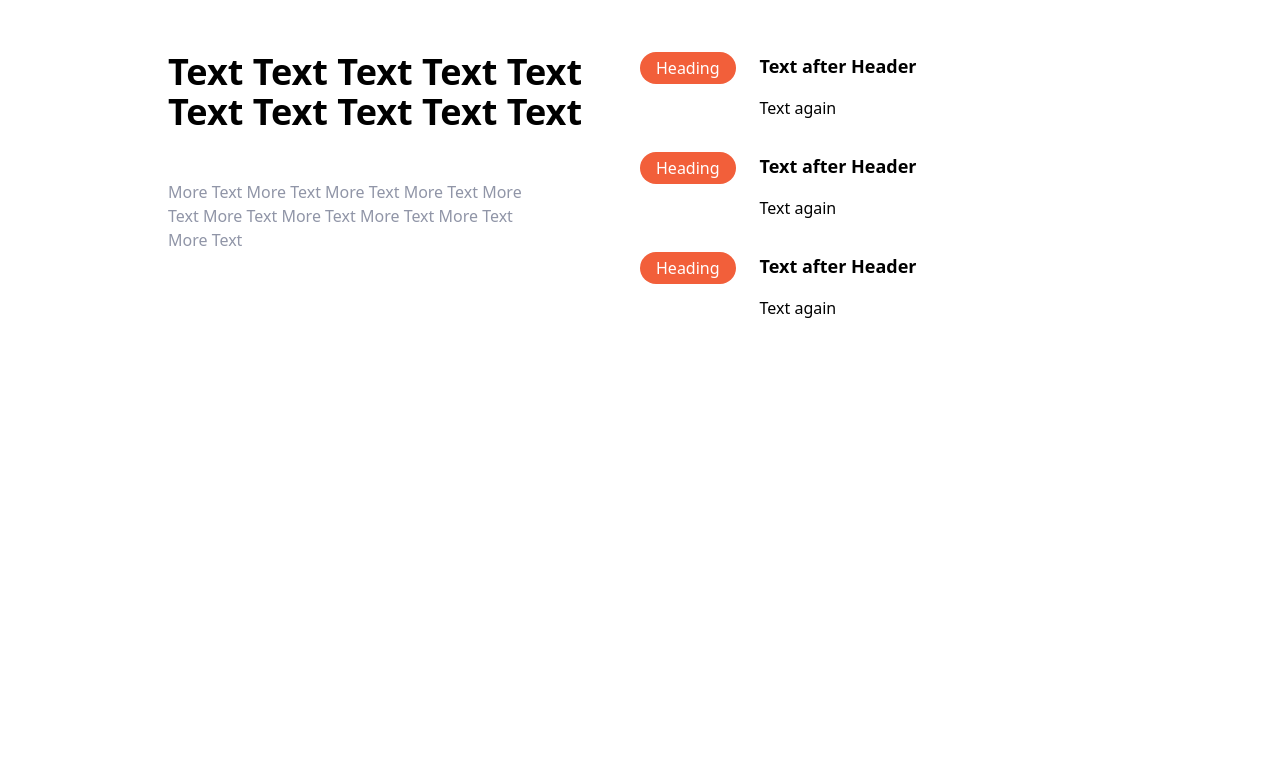
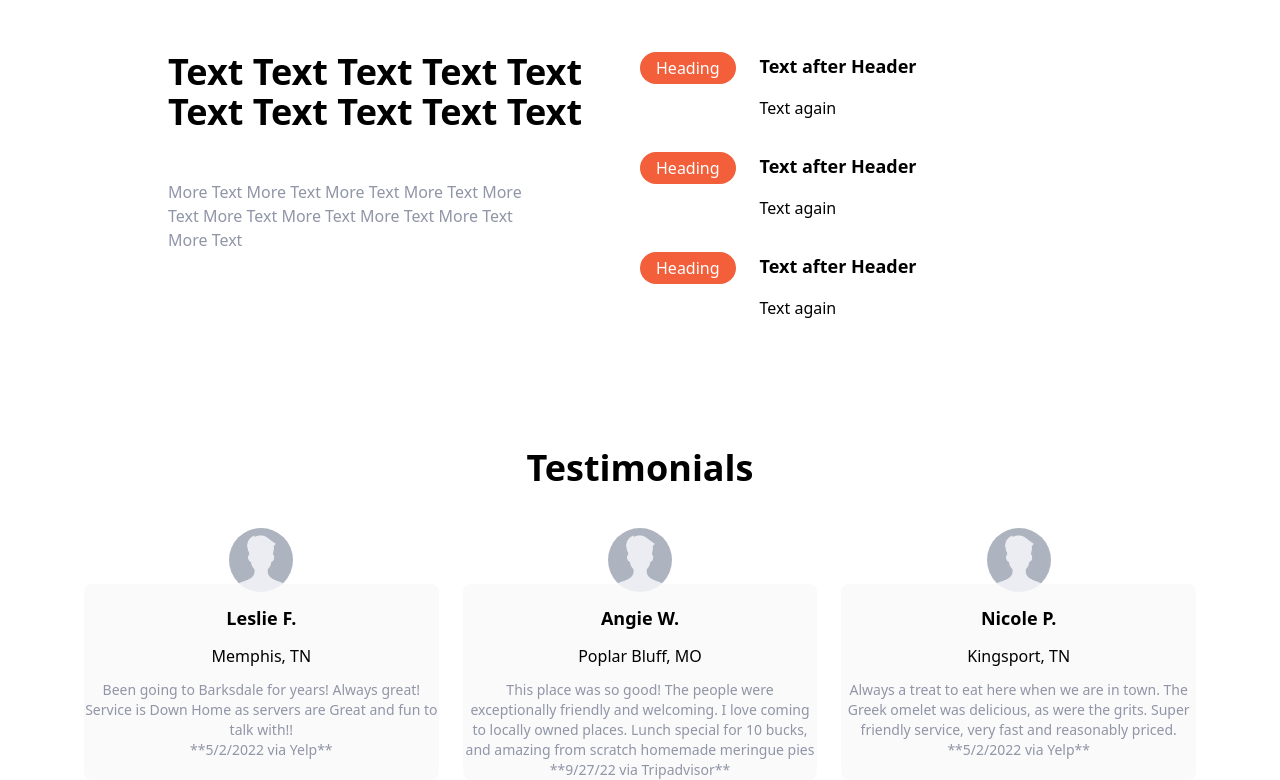
Before and after one commit to kjframe/BarksdaleTailwind, a website: page index.html in a window 1280 px wide. Shown: the part 755-1535 px from the top of the page. Before the commit the page ends 1075 px from the top, so only its background shows below. Drawn offline with Linux system fonts and the light colour scheme.

Commit message:
testimonials

```diff
--- a/index.html
+++ b/index.html
@@ -144,5 +144,46 @@
                 </div>
             </div>
         </section>
+
+        <!-- Testimonials -->
+        <section id="testimonials">
+            <!-- container to heading and Testimonial Blocks -->
+            <div class="max-w-6xl px-5 mx-auto mt-32 text-center">
+                <!-- Heading -->
+                <h2 class="text-4xl font-bold text-center">
+                    Testimonials
+                </h2>
+                <!-- Testimonials Container -->
+                <div class="flex flex-col mt-24 md:flex-row md:space-x-6">
+                    <!-- Testimonial 1 -->
+                    <div class="flex flex-col items-center pd-6 space-y-3 rounded-lg bg-veryLightGray md:w-1/3">
+                        <img src="images/blank-picture-holder.png" class="w-16 -mt-14 rounded-full" alt="">
+                        <h5 class="text-lg font-bold">Leslie F.</h5>
+                        <h4 class="text-md">Memphis, TN</h4>
+                        <p class="text-sm text-darkGrayishBlue">
+                            Been going to Barksdale for years! Always great! Service is Down Home as servers are Great and fun to talk with!! <br /> **5/2/2022 via Yelp**
+                        </p>
+                    </div>
+                    <!-- Testimonial 2 -->
+                    <div class="hidden flex-col items-center pd-6 space-y-3 rounded-lg bg-veryLightGray md:flex md:w-1/3">
+                        <img src="images/blank-picture-holder.png" class="w-16 -mt-14 rounded-full" alt="">
+                        <h5 class="text-lg font-bold">Angie W.</h5>
+                        <h4 class="text-md">Poplar Bluff, MO</h4>
+                        <p class="text-sm text-darkGrayishBlue">
+                            This place was so good! The people were exceptionally friendly and welcoming. I love coming to locally owned places. Lunch special for 10 bucks, and amazing from scratch homemade meringue pies <br /> **9/27/22 via Tripadvisor**
+                        </p>
+                    </div>
+                    <!-- Testimonial 3 -->
+                    <div class="hidden flex-col items-center pd-6 space-y-3 rounded-lg bg-veryLightGray md:flex md:w-1/3">
+                        <img src="images/blank-picture-holder.png" class="w-16 -mt-14 rounded-full" alt="">
+                        <h5 class="text-lg font-bold">Nicole P.</h5>
+                        <h4 class="text-md">Kingsport, TN</h4>
+                        <p class="text-sm text-darkGrayishBlue">
+                            Always a treat to eat here when we are in town. The Greek omelet was delicious, as were the grits. Super friendly service, very fast and reasonably priced. <br /> **5/2/2022 via Yelp**
+                        </p>
+                    </div>
+                </div>
+            </div>
+        </section>
     </body>
 </html>
```
Also changed, not shown: css/main.css.
